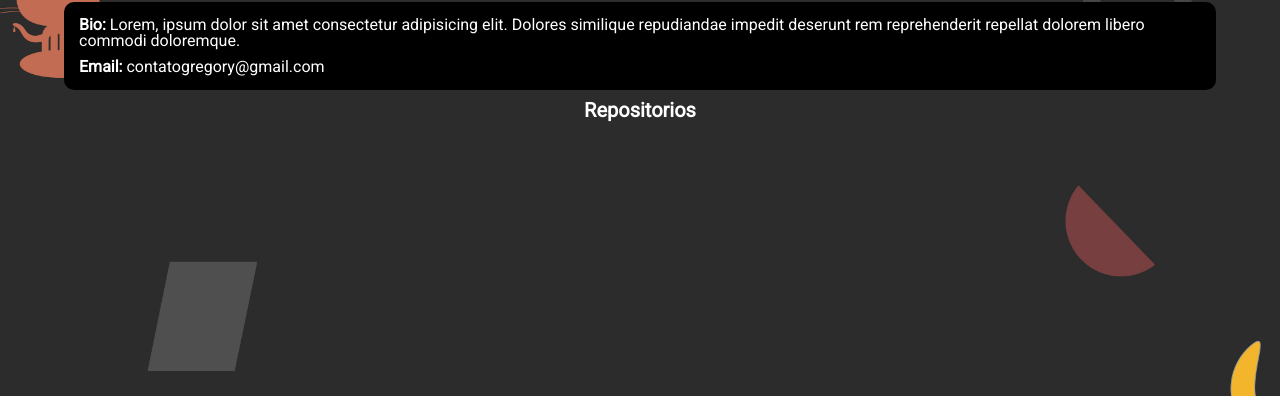
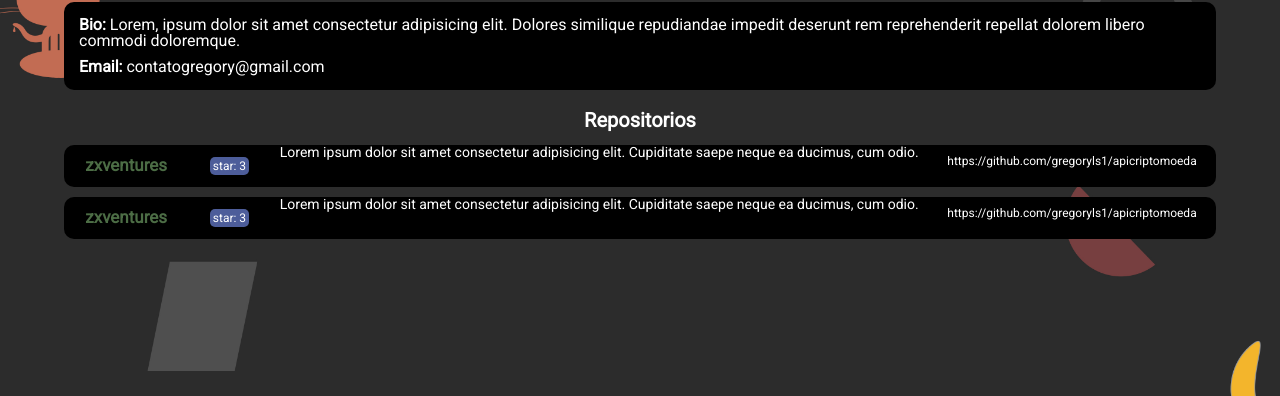
Before and after one commit to gregoryls1/zxventures, a plain HTML site: page index.html in a window 1280 px wide. Shown: the part 404-800 px from the top of the page. Drawn offline with Linux system fonts and the light colour scheme.

Commit message:
add repos

```diff
--- a/css/style.css
+++ b/css/style.css
@@ -156,6 +156,7 @@ body {
 .repository {
     width: 100%;
     display: flex;
+    flex-wrap: wrap;
     justify-content: center;
     margin-top: 10px;
 }
@@ -164,4 +165,42 @@ body {
     font-size: 20px;
     font-weight: bold;
     color: white;
+    margin: 10px;
 }
+
+.repository-information {
+    width: 90%;;
+    display: flex;
+    flex-wrap: wrap;
+    justify-content: space-around;
+    background: black;
+    border-radius: 10px;
+    margin: 5px;
+    color: white;
+}
+
+.repository-name {
+    color: #4c6d45;
+    font-weight: bold;
+    font-size: 17px;
+    margin: 12px;
+}
+
+.repository-stars {
+    font-size: 12px;
+    padding: 3px;
+    margin: 12px;
+    background-color: #4d5d9a;
+    border-radius: 5px;
+}
+
+.repository-description {
+    font-size: 14px;
+    text-align: center;
+}
+
+.repository-link {
+    font-size: 12px;
+    text-align: center;
+    padding: 10px;
+}
--- a/index.html
+++ b/index.html
@@ -64,12 +64,35 @@
             <div class="repository-title">
                 <h3>Repositorios</h3>
             </div>
-
             <div class="repository-information">
-
+                <div class="repository-name">
+                    <p>zxventures</p>
+                </div>
+                <div class="repository-stars">
+                    <p>star: 3</p>
+                </div>
+                <div class="repository-description">
+                    <p>Lorem ipsum dolor sit amet consectetur adipisicing elit.
+                        Cupiditate saepe neque ea ducimus, cum odio.</p>
+                </div>
+                <div class="repository-link">
+                    <p>https://github.com/gregoryls1/apicriptomoeda</p>
+                </div>
             </div>
             <div class="repository-information">
-
+                <div class="repository-name">
+                    <p>zxventures</p>
+                </div>
+                <div class="repository-stars">
+                    <p>star: 3</p>
+                </div>
+                <div class="repository-description">
+                    <p>Lorem ipsum dolor sit amet consectetur adipisicing elit.
+                        Cupiditate saepe neque ea ducimus, cum odio.</p>
+                </div>
+                <div class="repository-link">
+                    <p>https://github.com/gregoryls1/apicriptomoeda</p>
+                </div>
             </div>
         </div>
 
```
